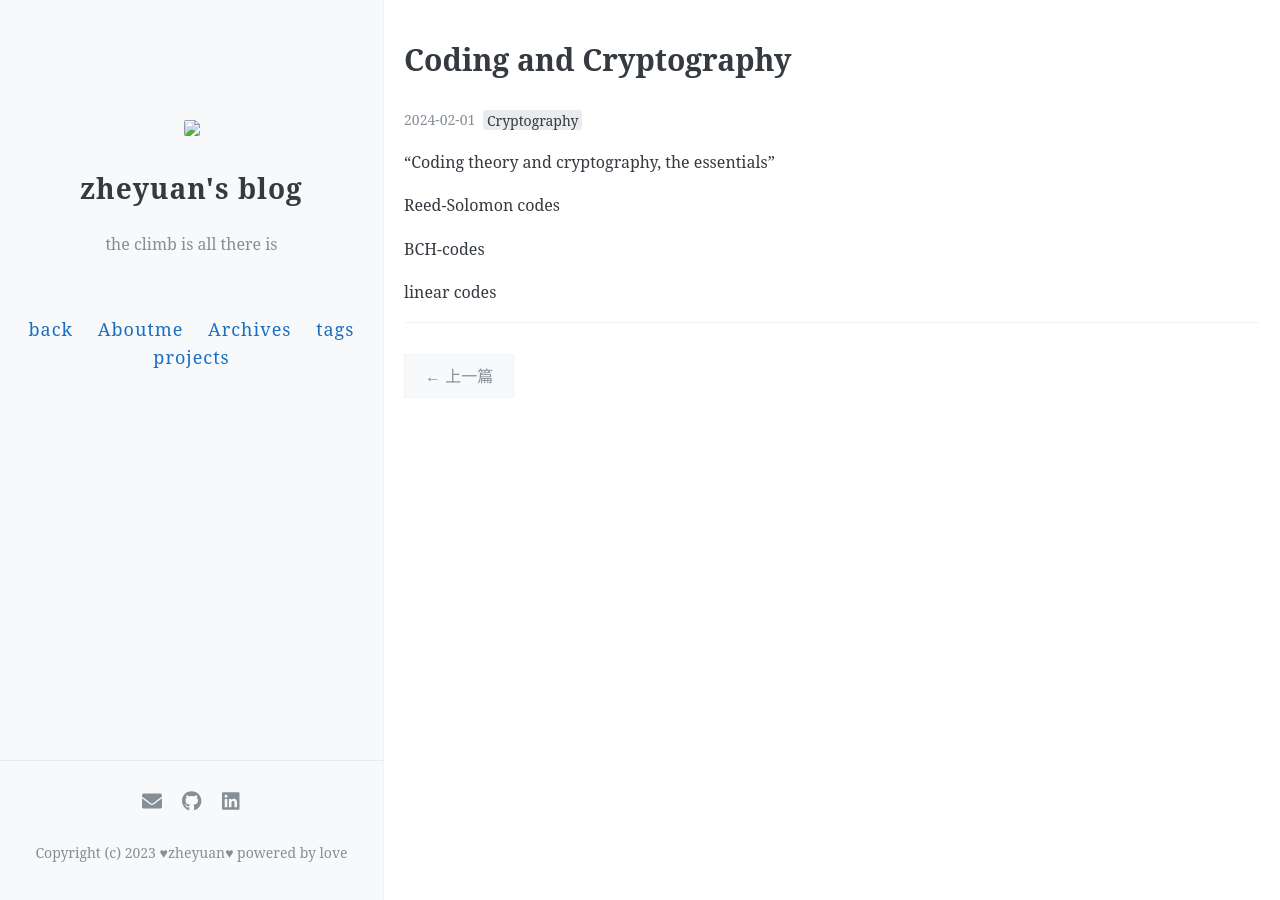
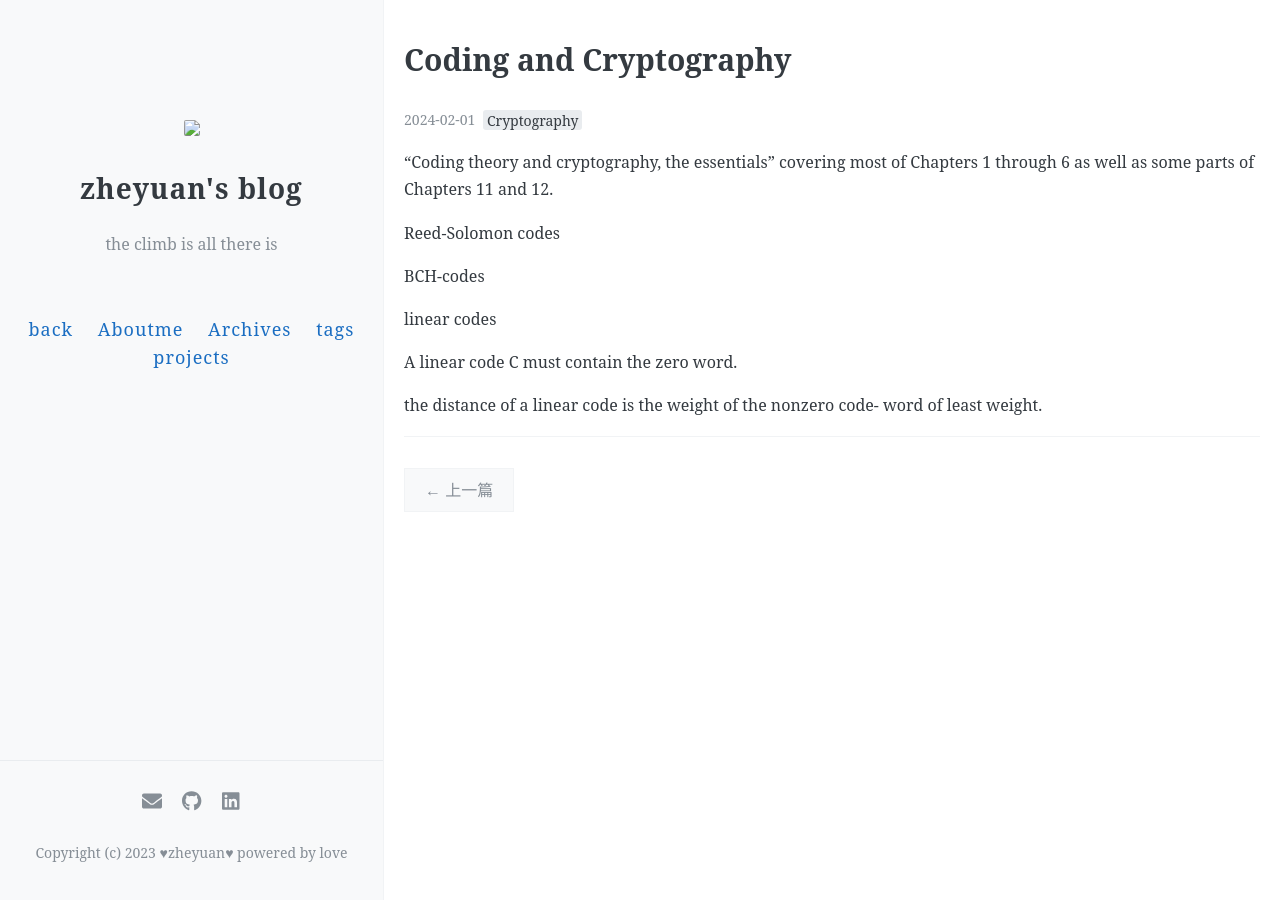
Before and after one commit to zhang-mickey/zhang-mickey.github.io, a Jekyll site: the page built from _posts/2024-02-01-Coding and Cryptography.md, in a window 1280 px wide. Built offline with Jekyll 4.4.1, drawn with Linux system fonts in a browser that asks for light colours; comment, search, counter and statistics services are not loaded.

Commit message:
Update 2024-02-01-Coding and Cryptography.md

```diff
--- a/_posts/2024-02-01-Coding and Cryptography.md
+++ b/_posts/2024-02-01-Coding and Cryptography.md
@@ -7,9 +7,14 @@ comments: true
 author: zhang
 ---
 "Coding theory and cryptography, the essentials"
+covering most of Chapters 1 through 6 as well as some parts of Chapters 11 and 12.
 
 Reed-Solomon codes
 
 BCH-codes
 
 linear codes
+
+A linear code C must contain the zero word.
+
+the distance of a linear code is the weight of the nonzero code- word of least weight.
```
